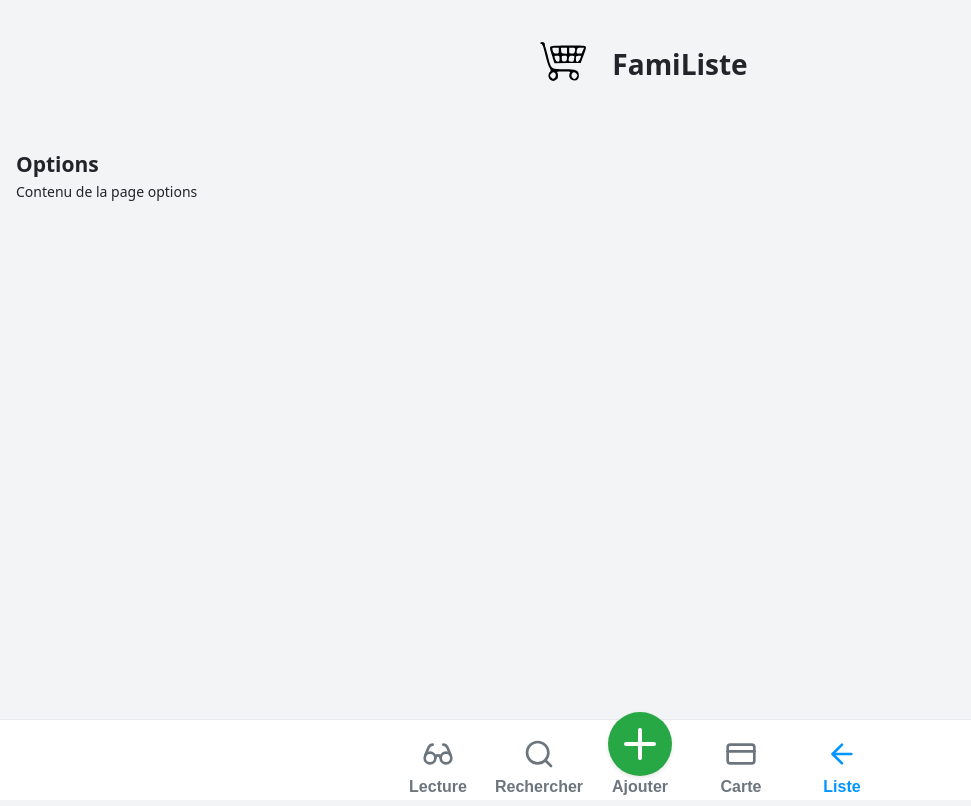
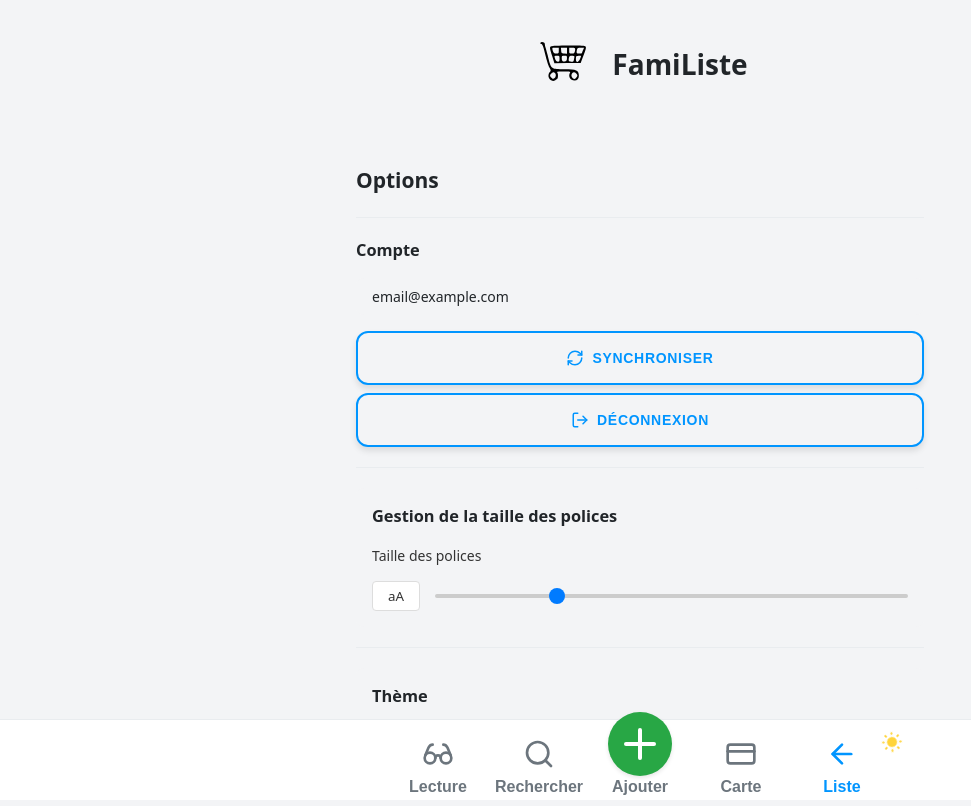
Before and after one commit to techmefr/FamiListe-react, a React (Vite) app in the folder client/: page /settings in a window 1280 px wide. Shown: the whole page, without its empty margins (0-971 px from the left). Built offline with nearby package versions, Linux system fonts and the light colour scheme.

Commit message:
feat(settings): improve settings page layout and style, add separators, adjust look fix dar mode

```diff
--- /dev/null
+++ b/client/src/components/accountControls/accountControls.css
@@ -0,0 +1,33 @@
+.account-controls {
+  display: flex;
+  flex-direction: column;
+  gap: 1rem;
+  padding: 1rem;
+  border-radius: 8px;
+  background: var(--surface-2);
+}
+
+.account-info {
+  padding: 1rem;
+  border-radius: 4px;
+  background: var(--surface-1);
+}
+
+.account-email {
+  font-size: 1rem;
+  color: var(--text-1);
+}
+
+.account-actions {
+  display: flex;
+  flex-direction: column;
+  gap: 0.5rem;
+}
+
+.button-content {
+  display: flex;
+  align-items: center;
+  gap: 0.5rem;
+  width: 100%;
+  justify-content: center;
+}
--- /dev/null
+++ b/client/src/components/ui/separator/separator.css
@@ -0,0 +1,6 @@
+.separator {
+  border: none;
+  height: 1px;
+  background-color: var(--border-color);
+  margin: 1.5rem 0;
+}
--- a/client/src/pages/SettingsPage/SettingsPage.jsx
+++ b/client/src/pages/SettingsPage/SettingsPage.jsx
@@ -1,12 +1,70 @@
 import Heading from '../../components/typography/Heading';
+import Button from '../../components/button/Button';
+import FontSizePicker from '../../components/fontSizerPicker/FontSizePicker';
+import ThemeSwitch from '../../components/themeSwitch/ThemeSwitch';
+import { RefreshCw, LogOut } from 'lucide-react';
+import './settingsPage.css';
 
-function SettingPage() {
+function Separator() {
+  return <div className="separator" />;
+}
+
+function SettingsPage() {
+  function handleSync() {
+    // À implémenter
+  }
+
+  function handleLogout() {
+    // À implémenter
+  }
+
+  function renderAccountSection() {
+    return (
+      <section className="settings-section">
+        <Separator />
+
+        <Heading level={3}>Compte</Heading>
+        <div className="account-info">email@example.com</div>
+        <div className="settings-buttons">
+          <Button onClick={handleSync} variant="secondary">
+            <RefreshCw size={18} />
+            <span>Synchroniser</span>
+          </Button>
+          <Button onClick={handleLogout} variant="secondary">
+            <LogOut size={18} />
+            <span>Déconnexion</span>
+          </Button>
+        </div>
+      </section>
+    );
+  }
+
+  function renderDisplaySection() {
+    return (
+      <>
+        <div className="display-item">
+          <Heading level={3}>Gestion de la taille des polices</Heading>
+          <FontSizePicker />
+        </div>
+        <Separator />
+        <div className="display-item">
+          <Heading level={3}>Thème</Heading>
+          <ThemeSwitch />
+        </div>
+      </>
+    );
+  }
+
   return (
-    <div>
+    <div className="settings-container">
       <Heading level={2}>Options</Heading>
-      <p>Contenu de la page options</p>
+      <div className="settings-content">
+        {renderAccountSection()}
+        <Separator />
+        {renderDisplaySection()}
+      </div>
     </div>
   );
 }
 
-export default SettingPage;
+export default SettingsPage;
--- /dev/null
+++ b/client/src/pages/SettingsPage/settingsPage.css
@@ -0,0 +1,70 @@
+.settings-container {
+  padding: var(--spacing-md);
+  max-width: 600px;
+  margin: 0 auto;
+}
+
+.settings-content {
+  margin-top: var(--spacing-md);
+  display: flex;
+  flex-direction: column;
+  gap: var(--spacing-md);
+}
+
+.settings-section {
+  display: flex;
+  flex-direction: column;
+  gap: var(--spacing-md);
+}
+
+.account-info {
+  background-color: var(--color-neutral-100);
+  padding: var(--spacing-sm) var(--spacing-md);
+  border-radius: 8px;
+  font-size: 0.875rem;
+}
+
+[data-theme="dark"] .account-info {
+  background-color: var(--color-background-dark);
+}
+
+.settings-buttons {
+  display: flex;
+  flex-direction: column;
+  gap: var(--spacing-sm);
+}
+
+.settings-buttons button {
+  display: flex;
+  align-items: center;
+  justify-content: center;
+  gap: var(--spacing-sm);
+  transition: transform 0.2s ease;
+}
+
+.settings-buttons button:hover {
+  transform: translateY(-1px);
+}
+
+.display-item {
+  display: flex;
+  flex-direction: column;
+  gap: var(--spacing-md);
+  padding: var(--spacing-md);
+  background-color: var(--color-neutral-100);
+  border-radius: 8px;
+}
+
+[data-theme="dark"] .display-item {
+  background-color: var(--color-background-dark);
+}
+
+.separator {
+  height: 1px;
+  background-color: var(--color-neutral-200);
+  margin: var(--spacing-xs) 0;
+}
+
+[data-theme="dark"] .separator {
+  background-color: var(--color-neutral-800);
+}
--- a/client/src/styles/global.css
+++ b/client/src/styles/global.css
@@ -35,6 +35,11 @@
   --spacing-lg: 1.5rem;
   --spacing-xl: 2rem;
   --font-size: 18px;
+  --surface-1: #f8f9fa;
+  --surface-2: #e9ecef;
+  --text-1: #212529;
+  --text-2: #495057;
+  --border-color: #dee2e6;
 }
 
 * {
```
Also changed, not shown: client/src/components/accountControls/AccountControls.jsx (added, +37 -0 lines), client/src/components/ui/separator/Separator.jsx (added, +7 -0 lines).
